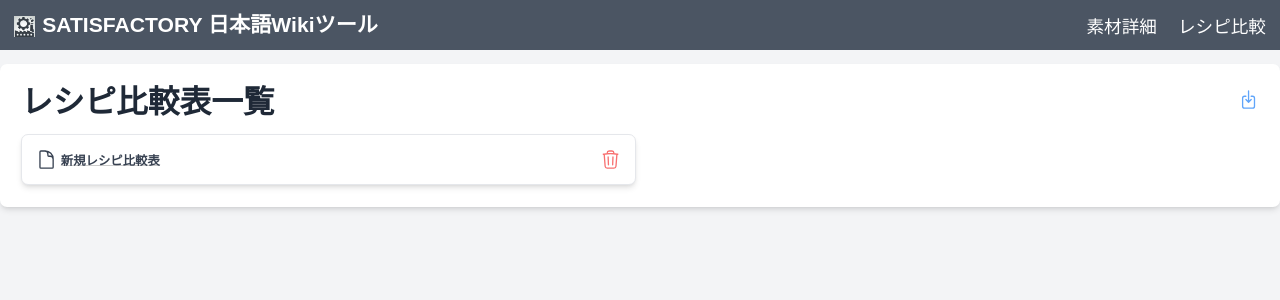
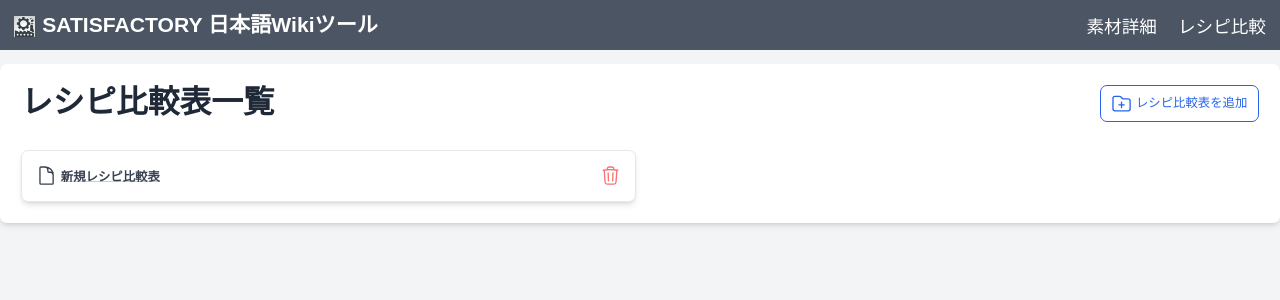
Before and after one commit to ebifrier/satisfactory_wiki, a Next.js app in the folder frontend/: page /compchart in a window 1280 px wide. Shown: the top 300 px of the page. Built offline with nearby package versions, Linux system fonts and the light colour scheme.

Commit message:
ボタン表示を修正

```diff
--- a/frontend/pages/compchart/index.tsx
+++ b/frontend/pages/compchart/index.tsx
@@ -19,16 +19,17 @@ const CompChartListPage: React.FC = () => {
     >
       <PageHead title="レシピ比較表一覧" />
 
-      <div className="col-span-full flex mb-2">
+      <div className="col-span-full flex mb-6">
         <h1 className="flex-none inline-block text-4xl font-bold text-gray-800">
           レシピ比較表一覧
         </h1>
         <span className="flex-1 inline-block my-auto text-right">
           <button
-            className="size-6 text-blue-400"
+            className="text-blue-600 px-3 py-2 rounded-lg border border-blue-600"
             onClick={() => dispatch(actions.addChart({}))}
           >
-            <Icon.ArrowDownOnSquareIcon />
+            <Icon.FolderPlusIcon className="size-6 inline" />
+            <span className="align-middle ms-1">レシピ比較表を追加</span>
           </button>
         </span>
       </div>
```
